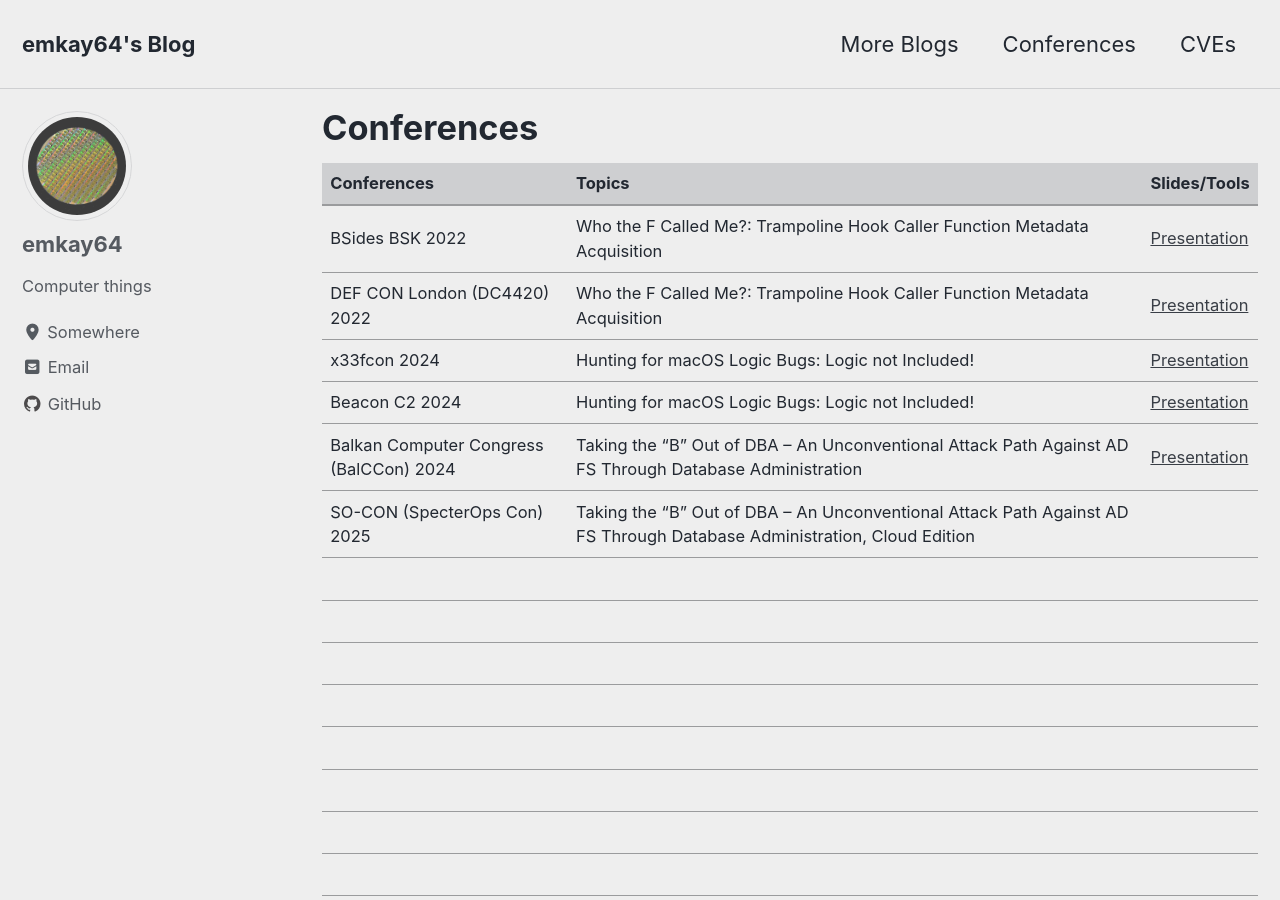
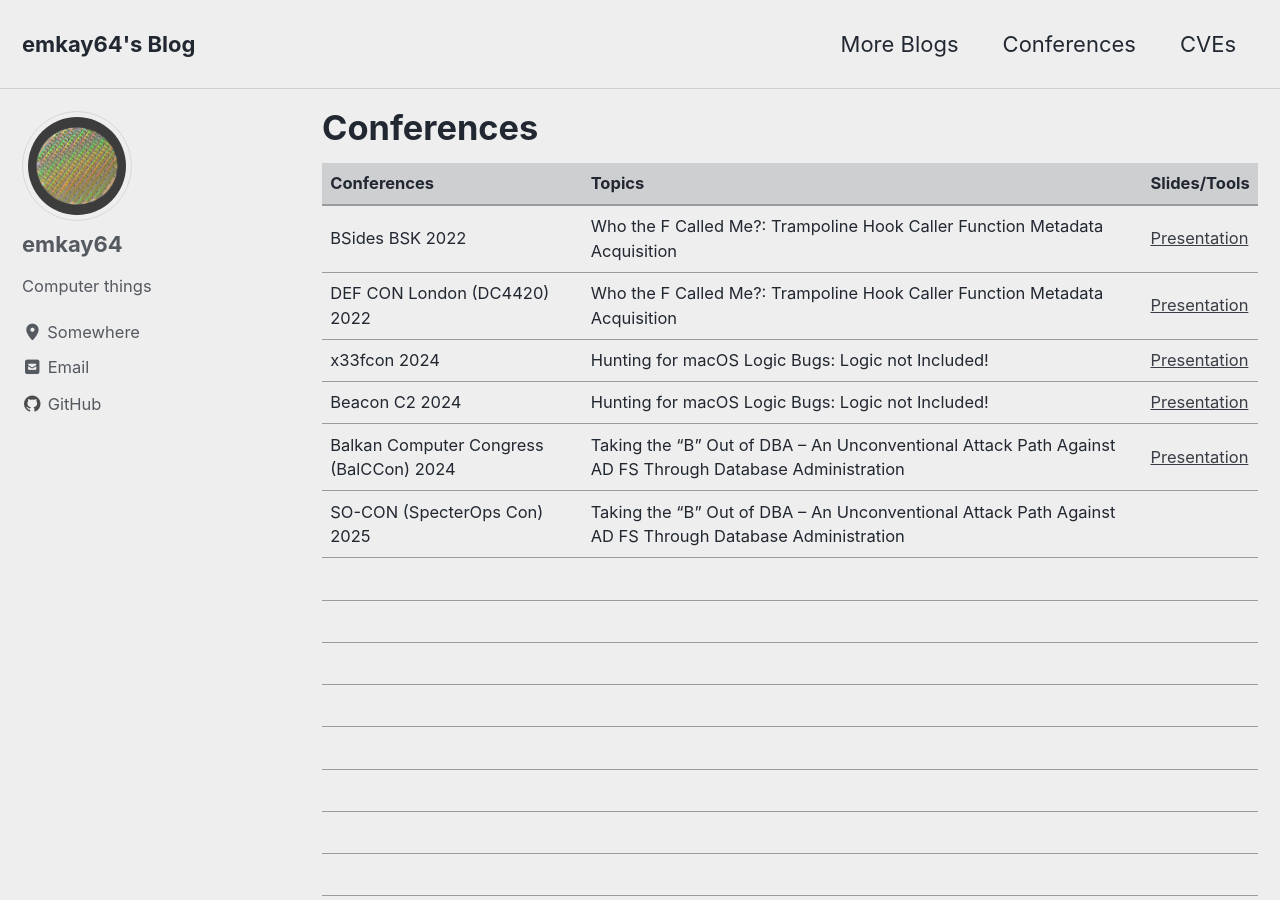
Before and after one commit to emkay64/emkay64.github.io, a Jekyll site: the page built from _pages/conferences.md, in a window 1280 px wide and 900 px high. Built offline with Jekyll 4.4.1, drawn with Linux system fonts in a browser that asks for light colours; cached includes are drawn as plain includes.

Commit message:
Update conferences.md

```diff
--- a/_pages/conferences.md
+++ b/_pages/conferences.md
@@ -14,7 +14,7 @@ classes: wide
 | x33fcon 2024                 |  Hunting for macOS Logic Bugs: Logic not Included!                                                                      | [Presentation](https://github.com/emkay64/emkay64.github.io/blob/main/assets/slides/Hunting%20for%20macOS%20Logic%20Bugs%2C%20Logic%20not%20Included!%20-%20x33fcon.pdf) |
 | Beacon C2 2024               |  Hunting for macOS Logic Bugs: Logic not Included!                                                                      | [Presentation](https://github.com/emkay64/emkay64.github.io/blob/main/assets/slides/Hunting%20for%20macOS%20Logic%20Bugs%2C%20Logic%20not%20Included!%20-%20Beacon%20C2%202024.pdf) |
 | Balkan Computer Congress (BalCCon) 2024  | Taking the "B" Out of DBA -- An Unconventional Attack Path Against AD FS Through Database Administration    | [Presentation](https://github.com/emkay64/emkay64.github.io/blob/main/assets/slides/Taking%20the%20'B'%20Out%20of%20DBA%2C%20An%20Unconventional%20Attack%20Path%20Against%20AD%20FS%20Through%20Database%20Administration%20-%20BalCCon2K24.pdf) |
-| SO-CON (SpecterOps Con) 2025 | Taking the "B" Out of DBA -- An Unconventional Attack Path Against AD FS Through Database Administration, Cloud Edition |                                                              |
+| SO-CON (SpecterOps Con) 2025 | Taking the "B" Out of DBA -- An Unconventional Attack Path Against AD FS Through Database Administration |                                                              |
 |                               |                                                                                                                        |                                                              |
 |                               |                                                                                                                        |                                                              |
 |                               |                                                                                                                        |                                                              |
```
